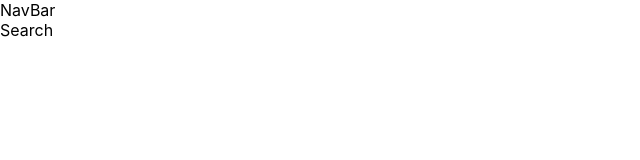
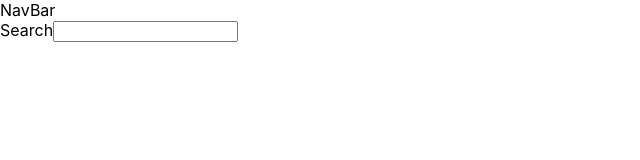
Before and after one commit to cyoojin513/flatify, a React (Create React App) app: page /search in a window 1280 px wide. Shown: the top 160 px of the page, without its empty margins (0-640 px from the left). Built offline with nearby package versions, Linux system fonts and the light colour scheme.

Commit message:
Built out barebones information in each component. Mocked db.json songs database

```diff
--- a/db.json
+++ b/db.json
@@ -1,19 +1,13 @@
 {
-  "posts": [
+  "songs": [
     {
       "id": 1,
-      "title": "json-server",
-      "author": "typicode"
+      "artist": "json-server",
+      "songName": "typicode",
+      "genre": "rock",
+      "plays": 10,
+      "image": "someurl.jpg",
+      "releaseDate": null
     }
-  ],
-  "comments": [
-    {
-      "id": 1,
-      "body": "some comment",
-      "postId": 1
-    }
-  ],
-  "profile": {
-    "name": "typicode"
-  }
+  ]
 }
--- a/src/Components/Home.js
+++ b/src/Components/Home.js
@@ -2,7 +2,17 @@ import React from 'react'
 
 function Home() {
   return (
-    <div>Home</div>
+    <div className="home">
+        Home
+        <div>
+            New Releases
+            {/* map something by release date */}
+        </div>
+        <div>
+            Popular Releases
+            {/* map something by number of plays */}
+        </div>
+    </div>
   )
 }
 
--- a/src/Components/Library.js
+++ b/src/Components/Library.js
@@ -2,7 +2,16 @@ import React from 'react'
 
 function Library() {
   return (
-    <div>Library</div>
+    <div>
+        Library
+        <div>
+            Welcome, Static-User
+            <div className='favorites'>
+                Favorites go here:
+                {/* Map over list of favorites for (static) user */}
+            </div>
+        </div>
+    </div>
   )
 }
 
--- a/src/Components/Search.js
+++ b/src/Components/Search.js
@@ -2,7 +2,11 @@ import React from 'react'
 
 function Search() {
   return (
-    <div>Search</div>
+    <div>
+        Search
+        <input></input>
+        {/* Map over our "Spotify databse" db.json, when filtered filter mapping */}
+    </div>
   )
 }
 
```
